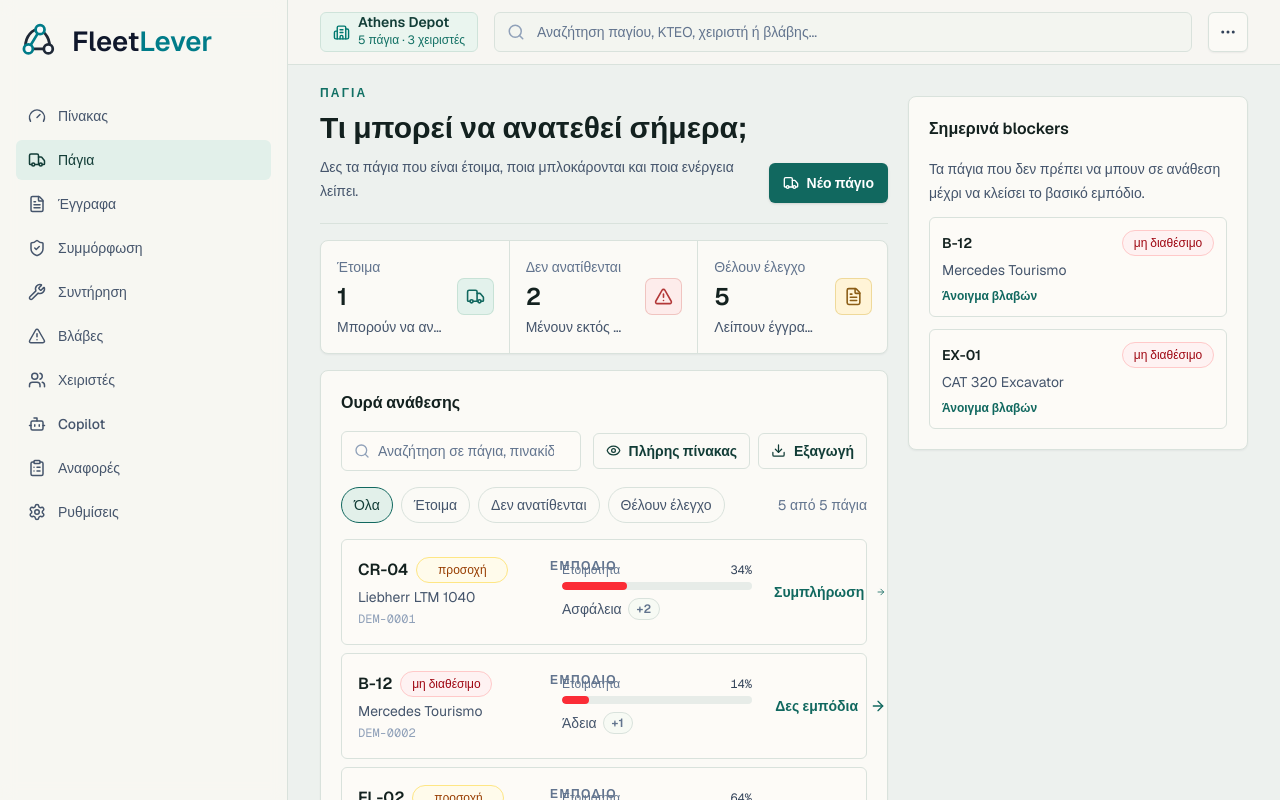
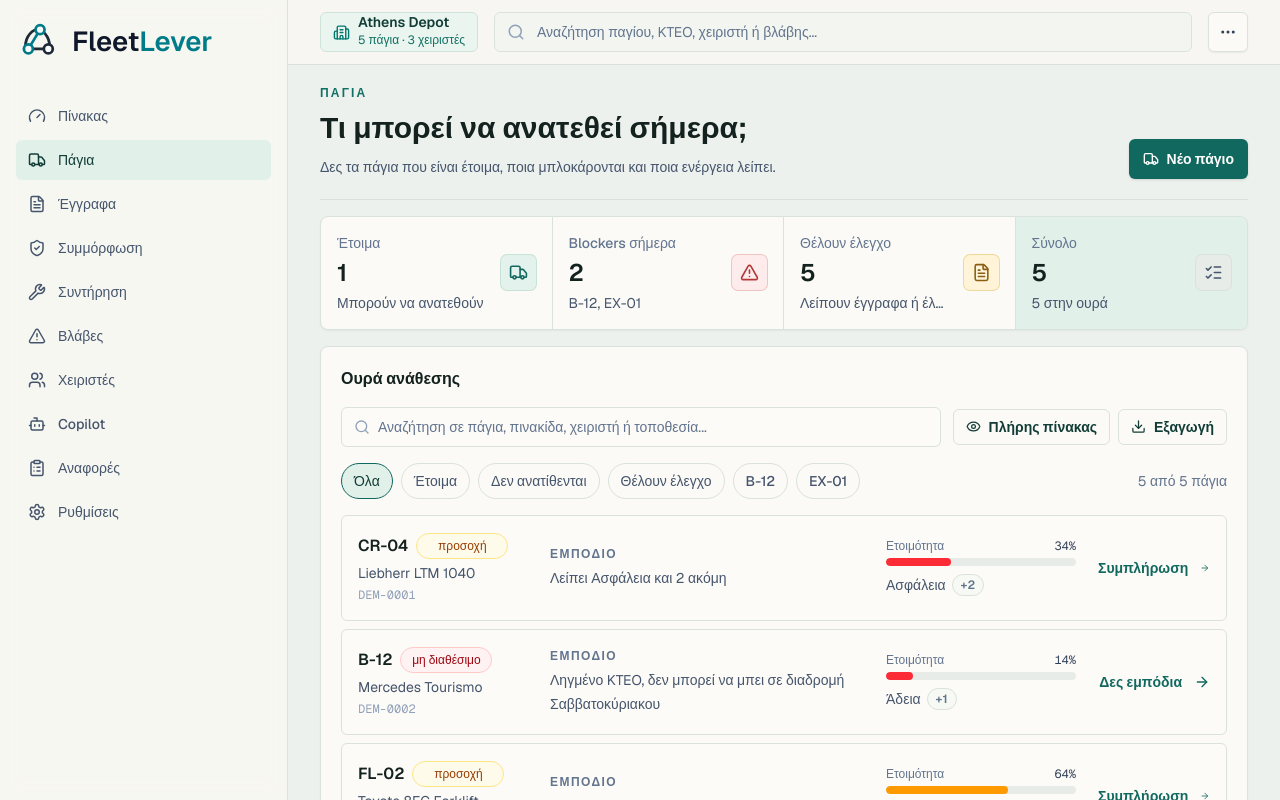
Before and after one commit to gkaragioul/FleetLever, a Next.js app: page / in a window 1280 px wide. Both pictures are taken after a click on the tab "Πάγια". Shown: the top 800 px of the page. Built offline with nearby package versions, Linux system fonts and the light colour scheme.

Commit message:
Make compliance layout two columns

```diff
--- a/src/components/fleetlever/operations-console.tsx
+++ b/src/components/fleetlever/operations-console.tsx
@@ -1100,15 +1100,15 @@ function AssetsPanel({ setActiveTab }: { setActiveTab: (tab: TabId) => void }) {
         action={<ActionButton icon={Truck}>Νέο πάγιο</ActionButton>}
       />
 
-      <div className="grid overflow-hidden rounded-lg border border-[#d9e2dc] bg-[#fbfaf6] shadow-[0_1px_2px_rgba(15,23,42,0.05)] sm:grid-cols-3 sm:divide-x sm:divide-[#d9e2dc]">
+      <div className="grid overflow-hidden rounded-lg border border-[#d9e2dc] bg-[#fbfaf6] shadow-[0_1px_2px_rgba(15,23,42,0.05)] sm:grid-cols-2 sm:divide-x sm:divide-[#d9e2dc] lg:grid-cols-4">
         {[
           { id: "ready" as AssetFilter, icon: Truck, label: "Έτοιμα", value: readyAssets.length, detail: "Μπορούν να ανατεθούν", tone: "teal" },
           {
             id: "blocked" as AssetFilter,
             icon: AlertTriangle,
-            label: "Δεν ανατίθενται",
+            label: "Blockers σήμερα",
             value: blockedAssets.length,
-            detail: "Μένουν εκτός προγράμματος",
+            detail: blockedAssets.map((asset) => asset.code).join(", "),
             tone: "red",
           },
           {
@@ -1119,15 +1119,23 @@ function AssetsPanel({ setActiveTab }: { setActiveTab: (tab: TabId) => void }) {
             detail: "Λείπουν έγγραφα ή έλεγχοι",
             tone: "amber",
           },
+          {
+            id: "all" as AssetFilter,
+            icon: ListChecks,
+            label: "Σύνολο",
+            value: assets.length,
+            detail: `${filteredAssets.length} στην ουρά`,
+            tone: "slate",
+          },
         ].map((metric) => {
           const Icon = metric.icon;
-          const active = assetFilter === metric.id;
+          const active = metric.id === "all" ? assetFilter === "all" : assetFilter === metric.id;
 
           return (
             <button
               key={metric.id}
               type="button"
-              onClick={() => setAssetFilter(active ? "all" : metric.id)}
+              onClick={() => setAssetFilter(metric.id === "all" || active ? "all" : metric.id)}
               className={`flex min-h-[92px] items-center justify-between gap-4 border-b border-[#d9e2dc] p-4 text-left transition last:border-b-0 focus-visible:outline-none focus-visible:ring-2 focus-visible:ring-inset focus-visible:ring-teal-500 sm:border-b-0 ${
                 active ? "bg-[#e2f0ea]" : "hover:bg-[#f7faf4]"
               }`}
@@ -1143,7 +1151,9 @@ function AssetsPanel({ setActiveTab }: { setActiveTab: (tab: TabId) => void }) {
                     ? "bg-[#e3f2ec] text-[#11685f] ring-[#c7e2d6]"
                     : metric.tone === "red"
                       ? "bg-[#fdeceb] text-[#b23838] ring-[#f0c4c0]"
-                      : "bg-[#fff4d7] text-[#8b5d16] ring-[#efd99a]"
+                      : metric.tone === "amber"
+                        ? "bg-[#fff4d7] text-[#8b5d16] ring-[#efd99a]"
+                        : "bg-[#e7ece8] text-slate-600 ring-[#d9e2dc]"
                 }`}
               >
                 <Icon size={19} />
@@ -1178,6 +1188,11 @@ function AssetsPanel({ setActiveTab }: { setActiveTab: (tab: TabId) => void }) {
             {filters.map((filter) => (
               <FilterChip key={filter.id} active={assetFilter === filter.id} onClick={() => setAssetFilter(filter.id)}>
                 {filter.label}
+              </FilterChip>
+            ))}
+            {blockedAssets.map((asset) => (
+              <FilterChip key={asset.id} active={assetFilter === "blocked"} onClick={() => setAssetFilter("blocked")}>
+                {asset.code}
               </FilterChip>
             ))}
           </div>
@@ -1615,6 +1630,7 @@ function CompliancePanel() {
           </div>
         ))}
       </div>
+      <div className="grid items-start gap-4 xl:grid-cols-2">
         <DataCard title="Ελλείψεις συμμόρφωσης">
           <div className="divide-y divide-[#e3e9e2]">
             {assetsWithGaps.map((asset) => {
@@ -1624,21 +1640,21 @@ function CompliancePanel() {
                 <button
                   key={asset.id}
                   type="button"
-                className="grid w-full gap-3 py-4 text-left transition hover:bg-[#eef7f2] focus-visible:outline-none focus-visible:ring-2 focus-visible:ring-inset focus-visible:ring-teal-500 sm:grid-cols-[150px_minmax(0,1fr)_128px] sm:items-center"
+                  className="grid w-full gap-3 py-4 text-left transition hover:bg-[#eef7f2] focus-visible:outline-none focus-visible:ring-2 focus-visible:ring-inset focus-visible:ring-teal-500 sm:grid-cols-[minmax(0,1fr)_auto] sm:items-center"
                 >
                   <span className="min-w-0">
-                  <span className="flex items-center gap-2">
+                    <span className="flex flex-wrap items-center gap-2">
                       <span className="truncate text-sm font-semibold text-[#13211f]">{asset.code}</span>
                       <StatusPill label={gapCountLabel(missing.length)} tone="warning" />
                     </span>
                     <span className="mt-1 block truncate text-xs text-slate-500">{asset.name}</span>
-                </span>
-                <span className="flex min-w-0 flex-wrap gap-1.5">
+                    <span className="mt-2 flex min-w-0 flex-wrap gap-1.5">
                       {missing.map((category) => (
                         <span key={category} className="rounded-full border border-[#d9e2dc] bg-[#fbfaf6] px-2 py-0.5 text-xs font-medium text-slate-600">
                           {categoryLabels[category] ?? category}
                         </span>
                       ))}
+                    </span>
                   </span>
                   <span className="inline-flex min-h-9 items-center justify-start gap-1.5 text-sm font-semibold text-[#11685f] sm:justify-end">
                     Συμπλήρωση
@@ -1652,27 +1668,30 @@ function CompliancePanel() {
         <DataCard title="Κανόνες εγγράφων">
           <div className="divide-y divide-[#e3e9e2]">
             {assetsWithGapsByType.map((template) => (
-            <div key={template.assetType} className="grid gap-3 py-4 first:pt-0 last:pb-0 lg:grid-cols-[170px_minmax(0,1fr)_150px] lg:items-center">
+              <div key={template.assetType} className="grid gap-3 py-4 first:pt-0 last:pb-0 sm:grid-cols-[minmax(0,1fr)_auto] sm:items-start">
                 <div className="min-w-0">
+                  <div className="flex flex-wrap items-center gap-2">
                     <h3 className="truncate text-sm font-semibold text-[#13211f]">{assetTypeLabels[template.assetType] ?? template.assetType}</h3>
-                <p className="mt-1 text-xs font-medium text-slate-500">
+                    <span className="text-xs font-medium text-slate-500">
                       {template.blockedByRule.length
                         ? assetGapSummary(template.blockedByRule.length, template.missingCount)
                         : "Χωρίς τρέχοντα κενά"}
-                </p>
-              </div>
-              <div className="flex min-w-0 flex-wrap gap-1.5">
+                    </span>
+                  </div>
+                  <div className="mt-2 flex min-w-0 flex-wrap gap-1.5">
                     {template.requiredCategories.map((category) => (
                       <span key={category} className="rounded-full border border-[#d9e2dc] bg-[#fbfaf6] px-2 py-0.5 text-xs font-medium text-slate-600">
                         {categoryLabels[category] ?? category}
                       </span>
                     ))}
                   </div>
+                </div>
                 <TextButton icon={Eye}>Άνοιγμα</TextButton>
               </div>
             ))}
           </div>
         </DataCard>
+      </div>
     </div>
   );
 }
@@ -2020,35 +2039,6 @@ function TodayPanel({ setActiveTab }: { setActiveTab: (tab: TabId) => void }) {
   );
 }
 
-function AssetsContextPanel({ setActiveTab }: { setActiveTab: (tab: TabId) => void }) {
-  return (
-    <DataCard title="Σημερινά blockers">
-      <div className="space-y-3">
-        <p className="text-sm leading-6 text-slate-600">
-          Τα πάγια που δεν πρέπει να μπουν σε ανάθεση μέχρι να κλείσει το βασικό εμπόδιο.
-        </p>
-        <div className="space-y-3">
-          {blockedAssets.map((asset) => (
-            <button
-              key={asset.id}
-              type="button"
-              onClick={() => setActiveTab("issues")}
-              className="w-full rounded-md border border-[#d9e2dc] bg-[#fdfbf7] p-3 text-left transition hover:border-teal-300 hover:bg-[#eef7f2] focus-visible:outline-none focus-visible:ring-2 focus-visible:ring-teal-500"
-            >
-              <div className="flex items-center justify-between gap-3">
-                <p className="text-sm font-semibold text-[#13211f]">{asset.code}</p>
-                <StatusPill label="μη διαθέσιμο" tone="blocked" />
-              </div>
-              <p className="mt-1 text-sm leading-5 text-slate-600">{asset.name}</p>
-              <p className="mt-2 text-xs font-semibold text-[#11685f]">Άνοιγμα βλαβών</p>
-            </button>
-          ))}
-        </div>
-      </div>
-    </DataCard>
-  );
-}
-
 function CommandContextPanel({ setActiveTab }: { setActiveTab: (tab: TabId) => void }) {
   return (
     <div className="space-y-4">
@@ -2195,7 +2185,7 @@ export function OperationsConsole() {
 
         <main
           className={`mx-auto grid max-w-[1500px] gap-5 px-4 py-5 sm:px-6 lg:px-8 ${
-            activeTab === "documents" || activeTab === "compliance"
+            activeTab === "documents" || activeTab === "compliance" || activeTab === "assets"
               ? "lg:grid-cols-1"
               : activeTab === "command"
                 ? "lg:grid-cols-[minmax(0,1fr)_300px]"
@@ -2221,12 +2211,10 @@ export function OperationsConsole() {
             {activeTab === "settings" && <SettingsPanel />}
           </section>
 
-          {activeTab !== "documents" && activeTab !== "compliance" ? (
+          {activeTab !== "documents" && activeTab !== "compliance" && activeTab !== "assets" ? (
             <aside className="space-y-4 lg:sticky lg:top-24 lg:self-start">
               {activeTab === "command" ? (
                 <CommandContextPanel setActiveTab={setActiveTab} />
-              ) : activeTab === "assets" ? (
-                <AssetsContextPanel setActiveTab={setActiveTab} />
               ) : (
                 <TodayPanel setActiveTab={setActiveTab} />
               )}
```
Lines whose indentation alone changed are shown as unchanged.
